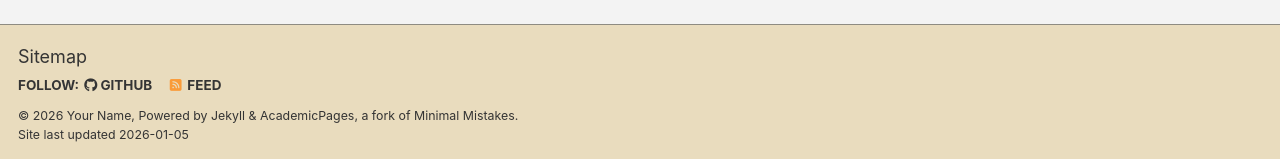
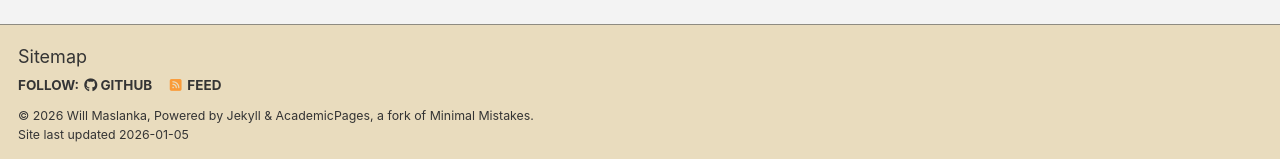
Before and after one commit to willmaslanka/willmaslanka.github.io, a Jekyll site: the page built from _pages/about.md, in a window 1280 px wide and 900 px high, scrolled down 2692 px. Shown: the part 738-897 px from the top of the window. Built offline with Jekyll 4.4.1, drawn with Linux system fonts in a browser that asks for light colours; some web fonts are replaced; a script bundle is joined from its source files by our own code; library files that are not in the unit come from our copies.

Commit message:
Update _config.yml

```diff
--- a/_config.yml
+++ b/_config.yml
@@ -11,8 +11,8 @@
 site_theme               : "dirt" # The available themes options are "default", "air", "sunrise", "mint", "dirt" and "contrast"
 title                    : "Dr"
 title_separator          : "."
-name                     : &name "Your Name"
-description              : &description "Your Name's academic portfolio"   # Update this with a general description of your site, this is the default if not overridden by a page
+name                     : &name "Will Maslanka"
+description              : &description "Will Maslanka's academic portfolio"   # Update this with a general description of your site, this is the default if not overridden by a page
 url                      : https://willmaslanka.github.io # The base hostname & protocol for your site e.g. "https://[your GitHub username].github.io",
                                                            # or if you already have some other page hosted on Github then use "https://[your GitHub username].github.io/[Your Repo Name]"
 baseurl                  : "" # the subpath of your site, e.g. "/blog"
```
